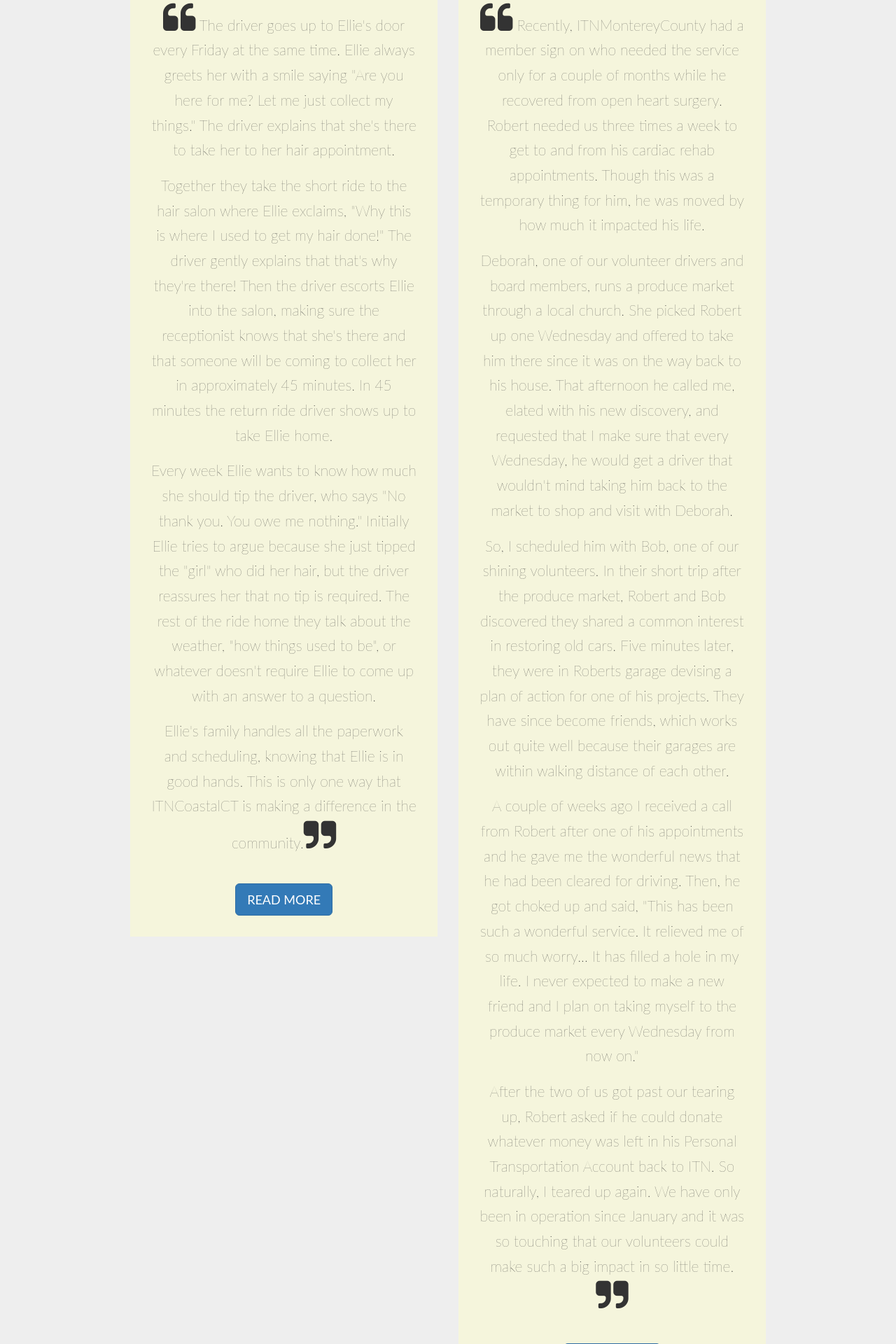
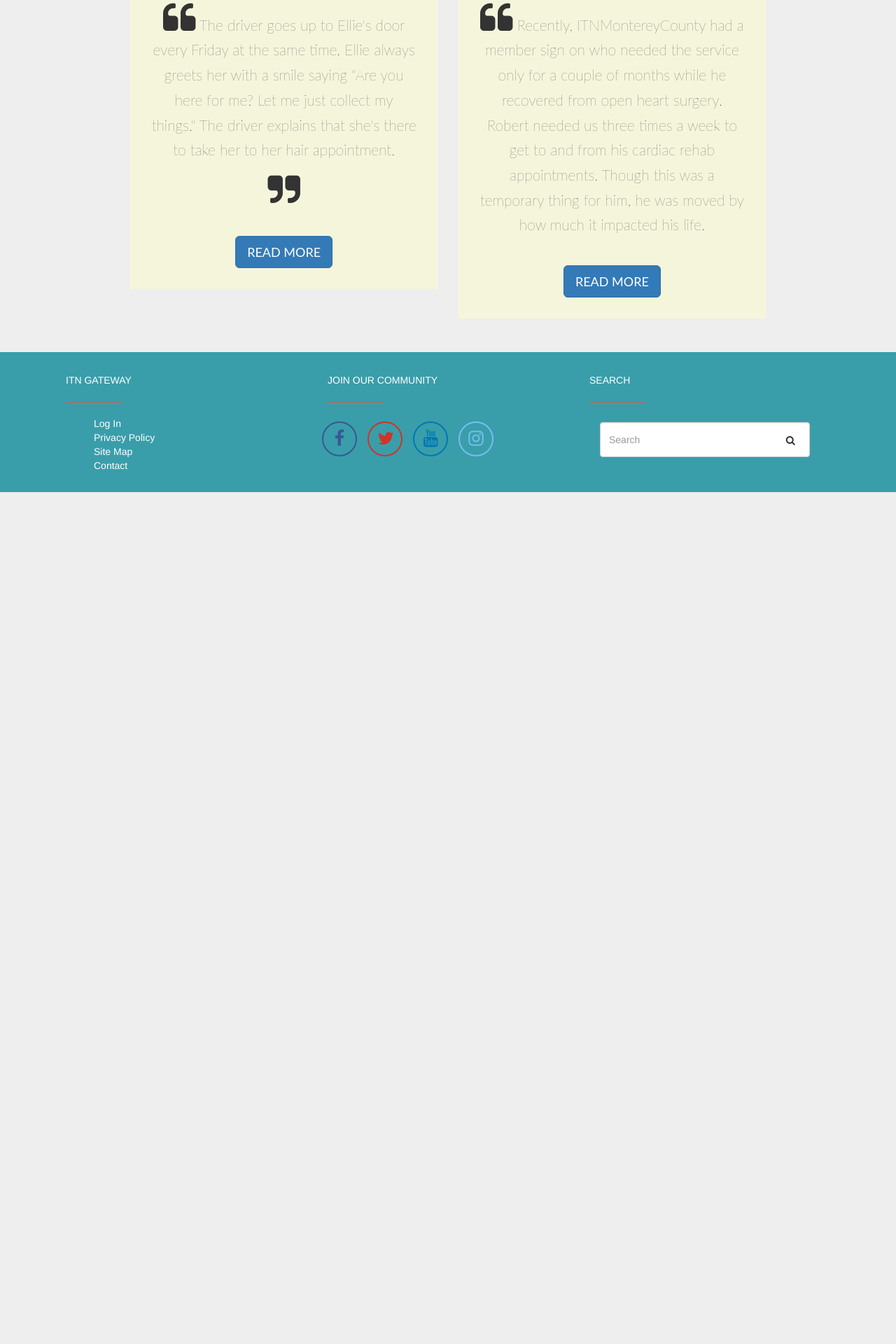
Before and after one commit to samguergen/ITNLanier, a PHP site: page /views/rider-stories.html in a window 1280 px wide. Shown: the part 1310-3230 px from the top of the page at 70% size. After the commit the page ends 2013 px from the top, so only its background shows below. Run offline with PHP 8.4, Linux system fonts and the light colour scheme; some libraries are stand-ins or nearby versions.

Commit message:
toggle text first step

```diff
--- a/css/index.css
+++ b/css/index.css
@@ -772,6 +772,9 @@ nav .dropdown-menu li a {
 .rider-stories .fa-quote-left, .rider-stories .fa-quote-right {
   font-size: 50px;
 }
+.rider-stories .extra-text {
+  display:none;
+}
 
 
 #footer {
--- a/views/rider-stories.html
+++ b/views/rider-stories.html
@@ -128,13 +128,16 @@
                 <p class="card-text">
                   <p><i class="fa fa-quote-left" aria-hidden="true"></i> The driver goes up to Ellie's door every Friday at the same time. Ellie always greets her with a smile saying "Are you here for me? Let me just collect my things." The driver explains that she's there to take her to her hair appointment.</p>
 
-                  <p>Together they take the short ride to the hair salon where Ellie exclaims, "Why this is where I used to get my hair done!" The driver gently explains that that's why they're there! Then the driver escorts Ellie into the salon, making sure the receptionist knows that she's there and that someone will be coming to collect her in approximately 45 minutes. In 45 minutes the return ride driver shows up to take Ellie home.</p>
+                  <div id="nancyText" class="extra-text">
+                    <p>Together they take the short ride to the hair salon where Ellie exclaims, "Why this is where I used to get my hair done!" The driver gently explains that that's why they're there! Then the driver escorts Ellie into the salon, making sure the receptionist knows that she's there and that someone will be coming to collect her in approximately 45 minutes. In 45 minutes the return ride driver shows up to take Ellie home.</p>
 
-                  <p>Every week Ellie wants to know how much she should tip the driver, who says "No thank you. You owe me nothing." Initially Ellie tries to argue because she just tipped the "girl" who did her hair, but the driver reassures her that no tip is required. The rest of the ride home they talk about the weather, "how things used to be", or whatever doesn't require Ellie to come up with an answer to a question.</p>
+                    <p>Every week Ellie wants to know how much she should tip the driver, who says "No thank you. You owe me nothing." Initially Ellie tries to argue because she just tipped the "girl" who did her hair, but the driver reassures her that no tip is required. The rest of the ride home they talk about the weather, "how things used to be", or whatever doesn't require Ellie to come up with an answer to a question.</p>
 
-                  <p>Ellie's family handles all the paperwork and scheduling, knowing that Ellie is in good hands. This is only one way that ITNCoastalCT is making a difference in the community.<i class="fa fa-quote-right" aria-hidden="true"></i> </p>
+                    <p>Ellie's family handles all the paperwork and scheduling, knowing that Ellie is in good hands. This is only one way that ITNCoastalCT is making a difference in the community.</p>
+                  </div>
+                    <i class="fa fa-quote-right" aria-hidden="true"></i>
                 </p>
-                <a href="#" class="btn btn-primary btn-lg mt-25">READ MORE</a>
+                <button onclick="readMore('nancyText')" class="btn btn-primary btn-lg mt-25">READ MORE</button>
               </div>
             </div><!--card-->
           </div><!--col-md-6-->
@@ -150,15 +153,18 @@
                 <p class="card-text">
                   <p><i class="fa fa-quote-left" aria-hidden="true"></i> Recently, ITNMontereyCounty had a member sign on who needed the service only for a couple of months while he recovered from open heart surgery. Robert needed us three times a week to get to and from his cardiac rehab appointments. Though this was a temporary thing for him, he was moved by how much it impacted his life.</p>
 
-                  <p>Deborah, one of our volunteer drivers and board members, runs a produce market through a local church. She picked Robert up one Wednesday and offered to take him there since it was on the way back to his house. That afternoon he called me, elated with his new discovery, and requested that I make sure that every Wednesday, he would get a driver that wouldn't mind taking him back to the market to shop and visit with Deborah.</p>
+                  <div id="samText" class="extra-text">
+                    <p>Deborah, one of our volunteer drivers and board members, runs a produce market through a local church. She picked Robert up one Wednesday and offered to take him there since it was on the way back to his house. That afternoon he called me, elated with his new discovery, and requested that I make sure that every Wednesday, he would get a driver that wouldn't mind taking him back to the market to shop and visit with Deborah.</p>
 
-                  <p>So, I scheduled him with Bob, one of our shining volunteers. In their short trip after the produce market, Robert and Bob discovered they shared a common interest in restoring old cars. Five minutes later, they were in Roberts garage devising a plan of action for one of his projects. They have since become friends, which works out quite well because their garages are within walking distance of each other.</p>
+                    <p>So, I scheduled him with Bob, one of our shining volunteers. In their short trip after the produce market, Robert and Bob discovered they shared a common interest in restoring old cars. Five minutes later, they were in Roberts garage devising a plan of action for one of his projects. They have since become friends, which works out quite well because their garages are within walking distance of each other.</p>
 
-                  <p>A couple of weeks ago I received a call from Robert after one of his appointments and he gave me the wonderful news that he had been cleared for driving. Then, he got choked up and said, "This has been such a wonderful service. It relieved me of so much worry... It has filled a hole in my life. I never expected to make a new friend and I plan on taking myself to the produce market every Wednesday from now on."</p>
+                    <p>A couple of weeks ago I received a call from Robert after one of his appointments and he gave me the wonderful news that he had been cleared for driving. Then, he got choked up and said, "This has been such a wonderful service. It relieved me of so much worry... It has filled a hole in my life. I never expected to make a new friend and I plan on taking myself to the produce market every Wednesday from now on."</p>
 
-                  <p>After the two of us got past our tearing up, Robert asked if he could donate whatever money was left in his Personal Transportation Account back to ITN. So naturally, I teared up again. We have only been in operation since January and it was so touching that our volunteers could make such a big impact in so little time.<i class="fa fa-quote-right" aria-hidden="true"></i> </p>
+                    <p>After the two of us got past our tearing up, Robert asked if he could donate whatever money was left in his Personal Transportation Account back to ITN. So naturally, I teared up again. We have only been in operation since January and it was so touching that our volunteers could make such a big impact in so little time.</p>
+                      <i class="fa fa-quote-right" aria-hidden="true"></i>
+                  </div>
                 </p>
-                <a href="#" class="btn btn-primary btn-lg mt-25">READ MORE</a>
+                <button onclick="readMore('samText')" class="btn btn-primary btn-lg mt-25">READ MORE</button>
               </div>
             </div><!--card-->
           </div><!--col-md-6-->
@@ -224,5 +230,19 @@
 
 </div>
   <script src="../app.js"></script>
+  <script>
+      function readMore(divId) {
+        console.log('inside readmore func ', divId);
+        var content = document.getElementById(divId);
+        console.log('content is ', content);
+        if (content.style.display === "none") {
+          console.log('to block');
+            content.style.display = "block";
+        } else {
+          console.log('to none');
+            content.style.display = "none";
+        }
+    }
+  </script>
 </body>
 </html>
```
